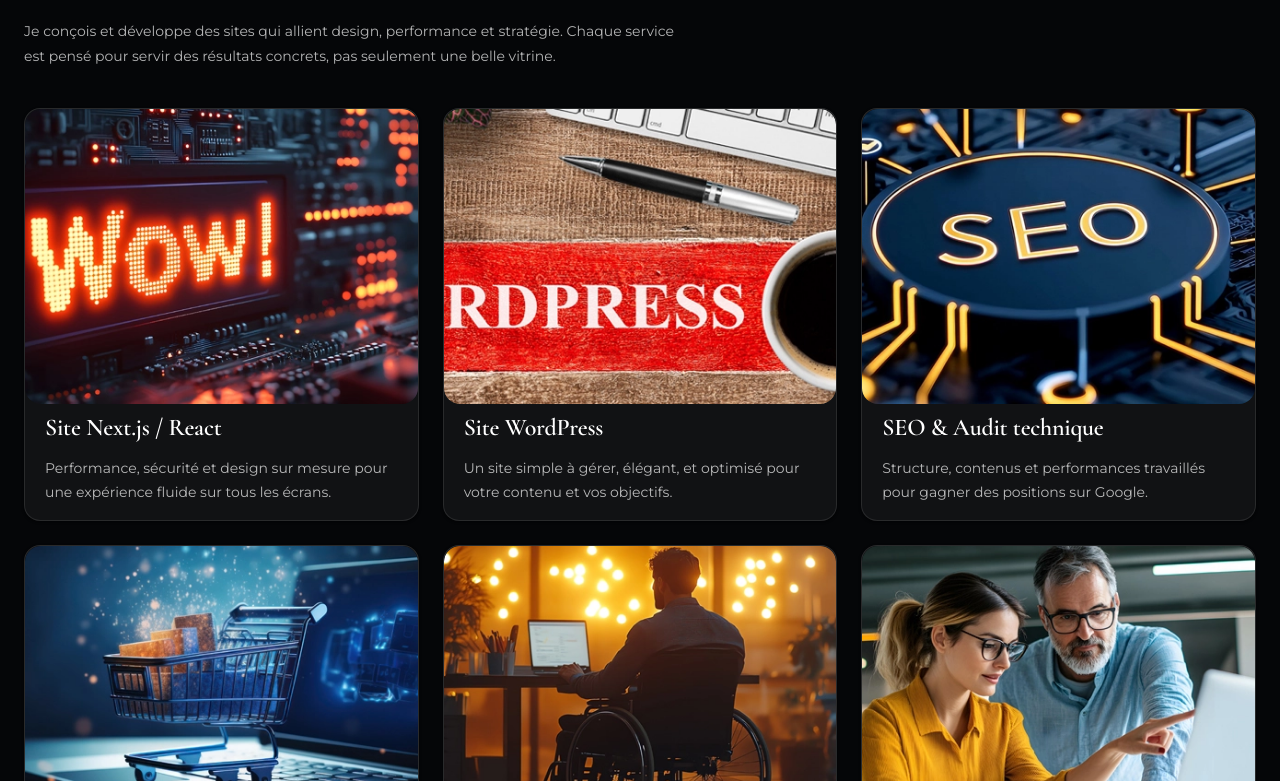
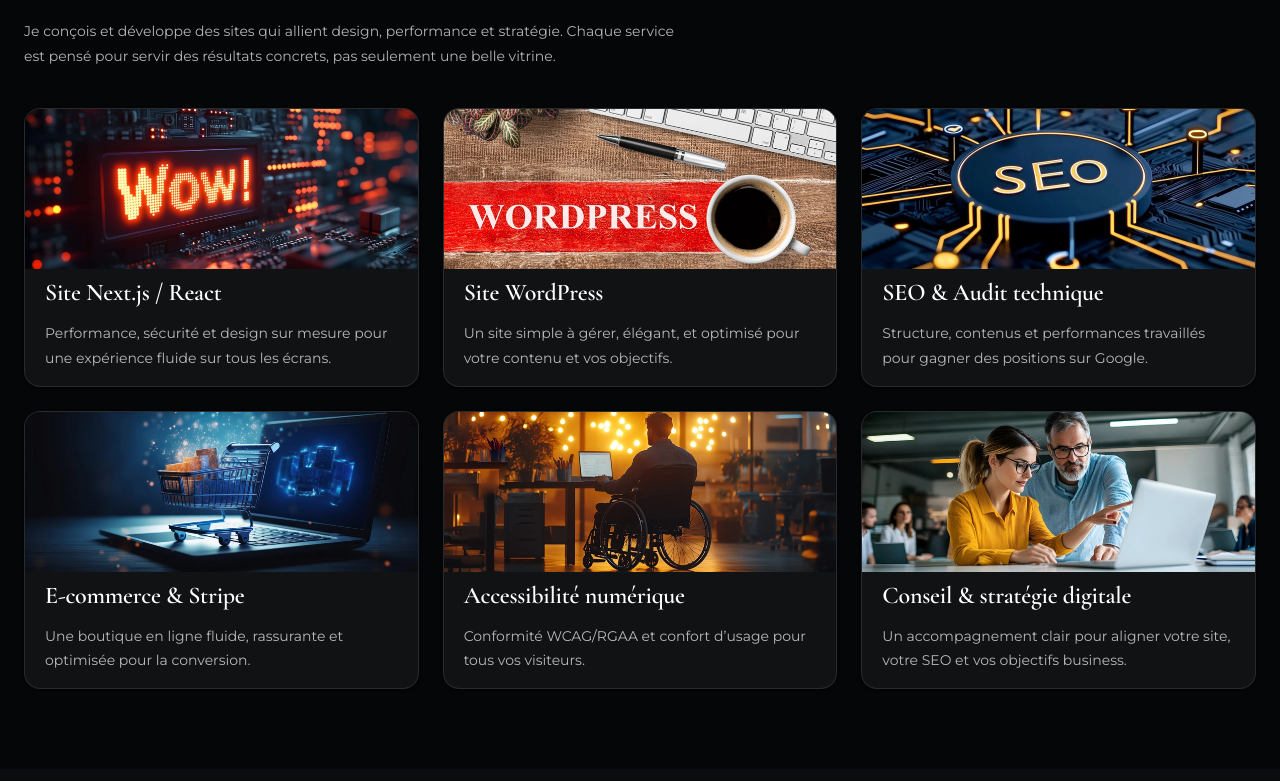
Before and after one commit to StephaneGamot/stephanegamot, a Next.js app: page / in a window 1280 px wide. Shown: the part 1099-1880 px from the top of the page. Built offline with nearby package versions, Linux system fonts and the light colour scheme.

Commit message:
Update CardsHome.tsx

```diff
--- a/components/cards/CardsHome.tsx
+++ b/components/cards/CardsHome.tsx
@@ -98,20 +98,17 @@ export default function CardsHome() {
                             aria-describedby={`service-${service.slug}-desc`}
                             className="group flex flex-col overflow-hidden rounded-2xl border border-white/10 bg-white/5 shadow-sm shadow-black/40 transition hover:border-indigo-600/60 hover:bg-white/10 dark:bg-gray-800/40"
                         >
-                            <div className="relative aspect-[4/3] w-full overflow-hidden rounded-2xl">
+                            <div className="relative h-40 w-full overflow-hidden">
                                 <Image
                                     src={service.image}
                                     alt={service.alt}
-                                    title={service.alt}
                                     fill
                                     placeholder="blur"
                                     loading="lazy"
-                                    decoding="async"
+                                    className="object-cover transition-transform duration-700 group-hover:scale-105"
                                     sizes="(min-width: 1024px) 33vw, (min-width: 768px) 50vw, 100vw"
-                                    className="object-cover transition-transform duration-700 group-hover:scale-105"
                                 />
                             </div>
-
 
                             <div className="flex flex-1 flex-col gap-2 px-4 py-1 sm:px-5 sm:py-1">
                                 <h3
```
